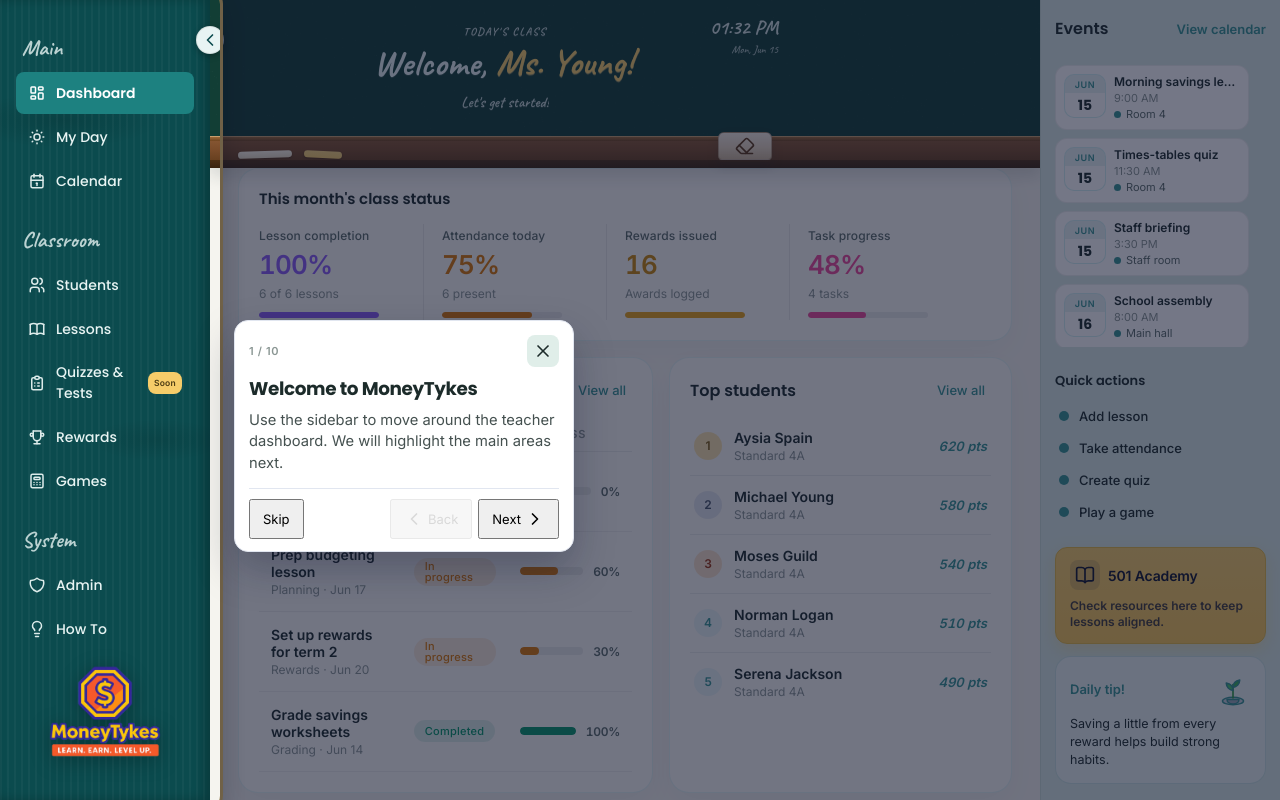
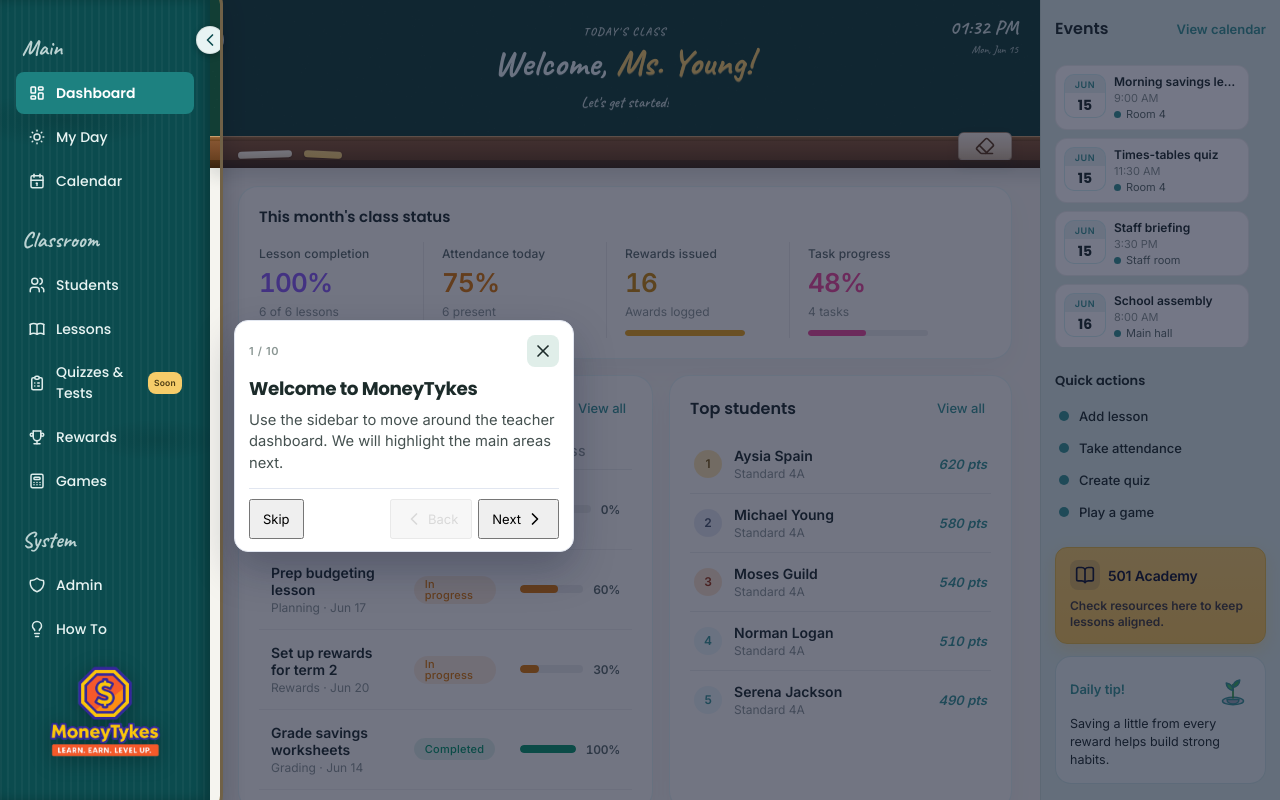
Before and after one commit to nonchxlantdev/moneytykesdashboard, a React (Vite) app: page / in a window 1280 px wide. Built offline with nearby package versions, Linux system fonts and the light colour scheme.

Commit message:
Fix Dashboard chalkboard flush to Events rail and clock position.
The How To tour wrapper broke the direct-child chalk width rules; restore flush layout and harden selectors.

```diff
--- a/src/components/ChalkboardHeader/ChalkboardHeader.jsx
+++ b/src/components/ChalkboardHeader/ChalkboardHeader.jsx
@@ -89,6 +89,7 @@ export default function ChalkboardHeader({
   return (
     <header
       className={`chalkboard-header ${animateIntro ? "is-writing" : "is-ready"}`}
+      data-tour="chalkboard"
       aria-label={`Class chalkboard. Welcome, ${teacherName}.`}
     >
       <div ref={containerRef} className="chalkboard-surface">
--- a/src/dashboard-v2.css
+++ b/src/dashboard-v2.css
@@ -28,14 +28,29 @@
   width: 100% !important;
 }
 
-/* Extend chalk flush under the Events column so the wood ledge meets the rail */
-.react-app .dashboard-view .page-swap .dash-home > .chalkboard-header {
+/* Extend chalk flush under the Events column so the wood ledge meets the rail.
+   Target both direct child and tour-wrapper cases so layout stays stable. */
+.react-app .dashboard-view .page-swap .dash-home > .chalkboard-header,
+.react-app .dashboard-view .page-swap .dash-home > [data-tour="chalkboard"] > .chalkboard-header,
+.react-app .dashboard-view .page-swap .dash-home > [data-tour="chalkboard"].chalkboard-header {
   width: calc(100% + var(--mt-events-rail-width));
   max-width: none;
   margin: 0 0 18px;
   border-radius: 0;
   border: 0;
   box-sizing: border-box;
+}
+
+.react-app .dashboard-view .page-swap .dash-home > [data-tour="chalkboard"]:not(.chalkboard-header) {
+  display: block;
+  width: calc(100% + var(--mt-events-rail-width));
+  max-width: none;
+  margin: 0 0 18px;
+}
+
+.react-app .dashboard-view .page-swap .dash-home > [data-tour="chalkboard"]:not(.chalkboard-header) > .chalkboard-header {
+  width: 100%;
+  margin: 0;
 }
 
 /* Center welcome in the visible chalk zone (board extends under Events rail) */
@@ -93,7 +108,10 @@
     padding-right: 0;
   }
 
-  .react-app .dashboard-view .page-swap .dash-home > .chalkboard-header {
+  .react-app .dashboard-view .page-swap .dash-home > .chalkboard-header,
+  .react-app .dashboard-view .page-swap .dash-home > [data-tour="chalkboard"] > .chalkboard-header,
+  .react-app .dashboard-view .page-swap .dash-home > [data-tour="chalkboard"].chalkboard-header,
+  .react-app .dashboard-view .page-swap .dash-home > [data-tour="chalkboard"]:not(.chalkboard-header) {
     width: 100%;
   }
 
@@ -826,7 +844,10 @@
   margin: 0 !important;
 }
 
-.react-app .dashboard.dashboard-view .dash-home > .chalkboard-header {
+.react-app .dashboard.dashboard-view .dash-home > .chalkboard-header,
+.react-app .dashboard.dashboard-view .dash-home > [data-tour="chalkboard"] > .chalkboard-header,
+.react-app .dashboard.dashboard-view .dash-home > [data-tour="chalkboard"].chalkboard-header,
+.react-app .dashboard.dashboard-view .dash-home > [data-tour="chalkboard"]:not(.chalkboard-header) {
   margin-left: 0 !important;
   margin-right: 0 !important;
   border-radius: 0 !important;
--- a/src/pages/DashboardPage.jsx
+++ b/src/pages/DashboardPage.jsx
@@ -142,13 +142,11 @@ export default function DashboardPage({ dashboard, db, navigate }) {
 
   return (
     <div className="dash-home">
-      <div data-tour="chalkboard">
-        <ChalkboardHeader
-          teacherName={teacherName}
-          classId={classId}
-          userId={teacherId}
-        />
-      </div>
+      <ChalkboardHeader
+        teacherName={teacherName}
+        classId={classId}
+        userId={teacherId}
+      />
 
       <div className="dash-home-main">
         <div data-tour="class-status">
```
